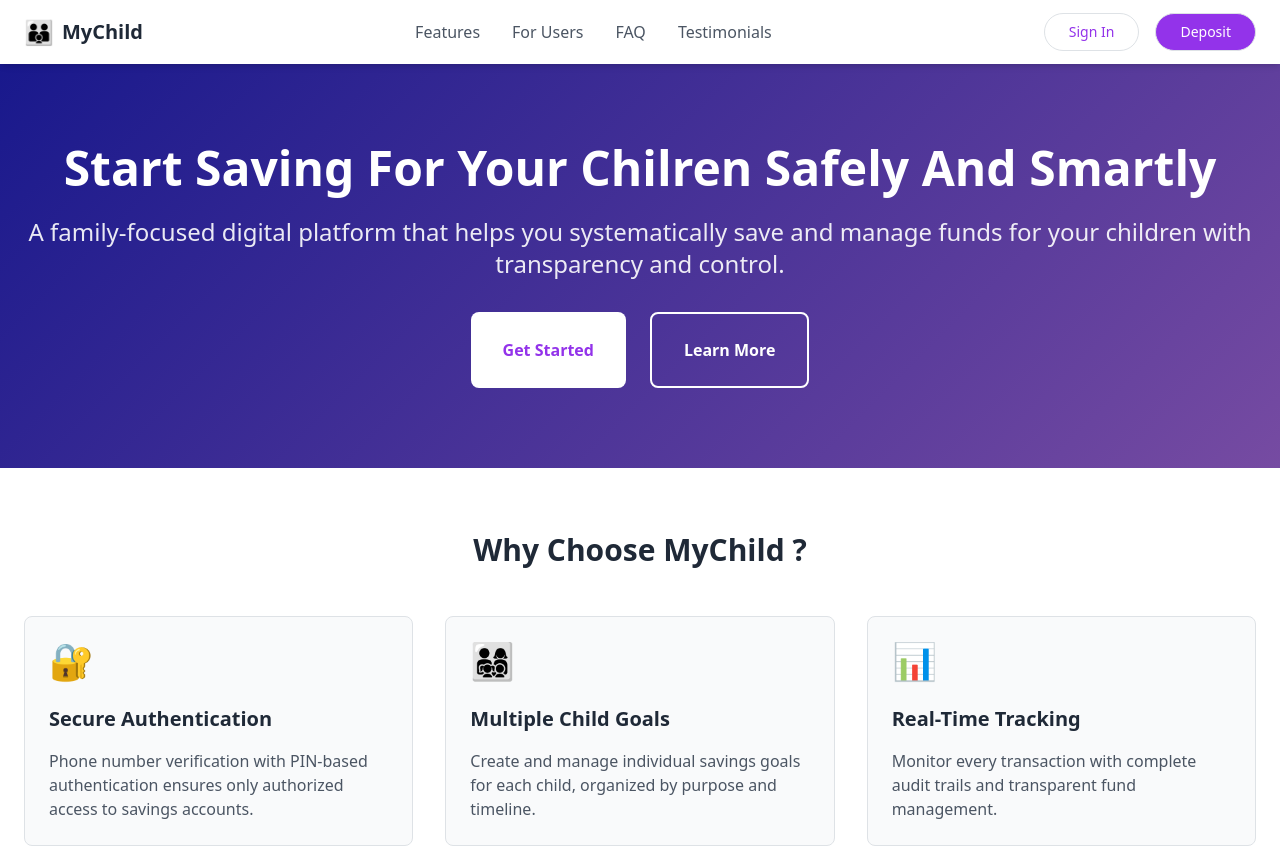
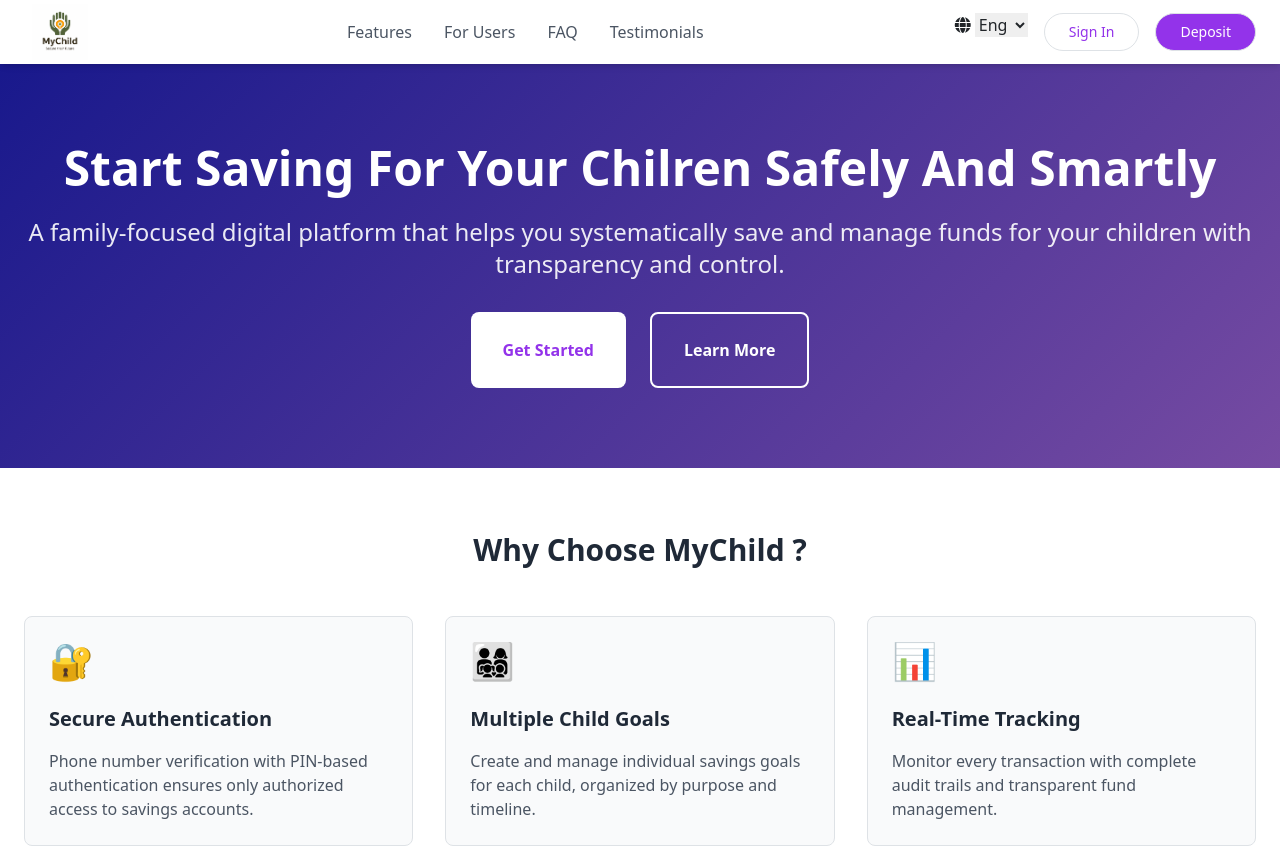
Before and after one commit to Koda-0/financing, a plain HTML site: page index.html in a window 1280 px wide. Shown: the top 849 px of the page. Drawn offline with nearby package versions, Linux system fonts and the light colour scheme.

Commit message:
Adding Frontend To Github

```diff
--- a/index.html
+++ b/index.html
@@ -6,8 +6,14 @@
     <meta name="viewport" content="width=device-width, initial-scale=1.0">
     <title>Family Digital Savings Platform</title>
     <script src="https://cdn.tailwindcss.com"></script>
+    <link rel="icon" href="1.png">
+    <link href="https://cdn.jsdelivr.net/npm/bootstrap@5.3.3/dist/css/bootstrap.min.css" rel="stylesheet">
 
-    <link href="https://cdn.jsdelivr.net/npm/bootstrap@5.3.3/dist/css/bootstrap.min.css" rel="stylesheet">
+<link
+  rel="stylesheet"
+  href="https://cdnjs.cloudflare.com/ajax/libs/font-awesome/6.4.0/css/all.min.css"
+/>
+
 
     <style>
         html {
@@ -53,8 +59,9 @@
                 <div class="flex justify-between items-center h-16">
                     <a href="#home">
                         <div class="flex items-center space-x-2 hover:cursor-pointer">
-                            <div class="text-2xl font-bold text-purple-600">👪</div>
-                            <h1 class="text-xl font-bold text-gray-800">MyChild</h1>
+                            <div class="p-1">
+                                <img src="1.png"  class="w-16 h-14 object-contain">
+                            </div>
                         </div>
                     </a>
                     <div class="hidden md:flex space-x-8">
@@ -64,6 +71,14 @@
                         <a href="#test" class="text-gray-600 hover:text-purple-600">Testimonials</a>
                     </div>
                     <div class="flex space-x-4">
+                        <div>
+                            <i class="fa-solid fa-globe"></i>
+                            <select name="Language" id="Languageselect">
+                                <option value="Eng">Eng</option>
+                                <option value="Kiny">Kiny</option>
+                                <option value="Fr">Fra</option>
+                            </select>
+                        </div>
                         <button onclick="window.location.href='./login.html'"
                             class="px-4 py-2 text-purple-600 border border-purple-600 rounded-3xl hover:bg-purple-50 text-sm">Sign
                             In</button>
@@ -331,7 +346,7 @@
             <div class="max-w-7xl mx-auto">
                 <div class="grid grid-cols-1 md:grid-cols-4 gap-8 mb-8">
                     <div>
-                        <h4 class="font-bold text-white mb-4">👪MyChild</h4>
+                        <img src="1.png" class="w-12 h-12" alt="">
                         <p>Secure family savings for your children's future.</p>
                     </div>
                     <div>
@@ -368,9 +383,8 @@
     </div>
 
     <script src="https://cdn.jsdelivr.net/npm/bootstrap@5.3.3/dist/js/bootstrap.bundle.min.js"></script>
-    <script src="api.js">
+    <script src="api.js"></script>
 
-    </script>
 </body>
 
 </html>
```
Also changed, not shown: admin.html (+1 -0 lines), deposit.html (+1 -0 lines), login.html (+1 -0 lines), 1.png (added).
